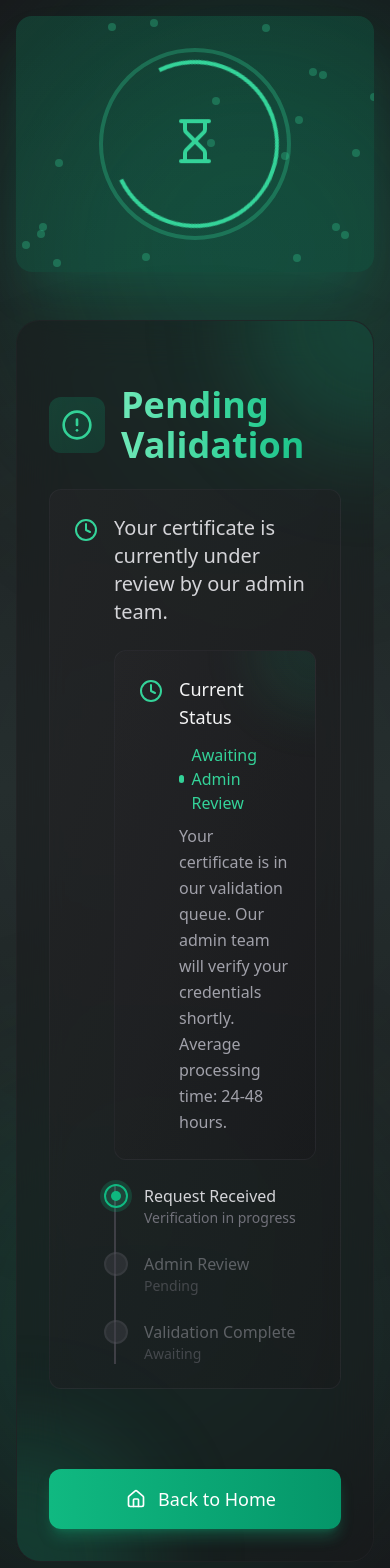
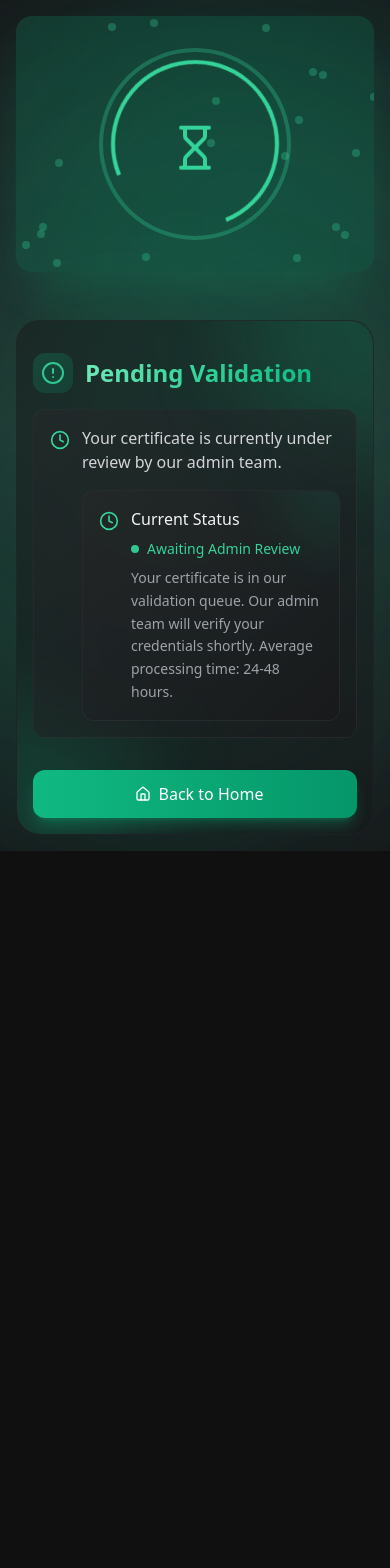
Before and after one commit to Balaji208/Certificate-Validation, a React (Vite) app: page /request-sent in a window 390 px wide. Shown: the top 1568 px of the page. After the commit the page ends 851 px from the top, so only its background shows below. Built offline with nearby package versions, Linux system fonts and the light colour scheme.

Commit message:
Pending Page Responsiveness fixes

```diff
--- a/src/pages/RequestSent.jsx
+++ b/src/pages/RequestSent.jsx
@@ -62,132 +62,77 @@ const ValidationPage = () => {
             </div>
           </div>
           {/* Enhanced Right Side - Content */}
-          <div className="flex flex-col space-y-8 p-8 bg-zinc-900/50 rounded-3xl border border-zinc-800/50 backdrop-blur-xl animate-slideUp relative overflow-hidden group hover:border-emerald-500/30 transition-colors duration-500">
-            {/* Enhanced corner effects */}
+          {/* Enhanced Right Side - Content */}
+<div className="flex flex-col space-y-4 md:space-y-8 p-4 md:p-8 bg-zinc-900/50 rounded-3xl border border-zinc-800/50 backdrop-blur-xl animate-slideUp relative overflow-hidden group hover:border-emerald-500/30 transition-colors duration-500">
+  {/* Corner effects - unchanged */}
   <div className="absolute top-0 right-0 w-64 h-64 bg-emerald-500/20 rounded-full blur-[50px] translate-x-1/2 -translate-y-1/2 group-hover:bg-emerald-400/30 transition-colors duration-500" />
   <div className="absolute bottom-0 left-0 w-64 h-64 bg-emerald-500/20 rounded-full blur-[50px] -translate-x-1/2 translate-y-1/2 group-hover:bg-emerald-400/30 transition-colors duration-500" />
 
-            {/* Content with enhanced animations */}
-            <div className="space-y-6 relative">
-              <div className="flex items-center space-x-4 group/title">
-                <div className="p-3 bg-gradient-to-br from-emerald-500/20 to-emerald-600/20 rounded-xl transform transition-all duration-500 group-hover/title:scale-110 group-hover/title:rotate-12">
-                  <AlertCircle className="w-8 h-8 text-emerald-400 animate-pulse" />
+  {/* Content with responsive adjustments */}
+  <div className="space-y-4 md:space-y-6 relative">
+    <div className="flex items-center space-x-3 md:space-x-4 group/title">
+      <div className="p-2 md:p-3 bg-gradient-to-br from-emerald-500/20 to-emerald-600/20 rounded-xl transform transition-all duration-500 group-hover/title:scale-110 group-hover/title:rotate-12">
+        <AlertCircle className="w-6 h-6 md:w-8 md:h-8 text-emerald-400 animate-pulse" />
       </div>
-                <h1 className="text-4xl md:text-5xl font-bold bg-gradient-to-r from-emerald-300 via-emerald-400 to-emerald-500 bg-clip-text text-transparent animate-gradient">
+      <h1 className="text-2xl md:text-4xl lg:text-5xl font-bold bg-gradient-to-r from-emerald-300 via-emerald-400 to-emerald-500 bg-clip-text text-transparent animate-gradient">
         Pending Validation
       </h1>
     </div>
 
     {/* Enhanced status card */}
-              <div className="group/card relative p-6 bg-gradient-to-br from-zinc-800/50 to-zinc-900/50 rounded-xl border border-zinc-700/30 hover:border-emerald-500/30 transition-all duration-500 overflow-hidden hover:shadow-lg hover:shadow-emerald-500/10">
+    <div className="group/card relative p-4 md:p-6 bg-gradient-to-br from-zinc-800/50 to-zinc-900/50 rounded-xl border border-zinc-700/30 hover:border-emerald-500/30 transition-all duration-500 overflow-hidden hover:shadow-lg hover:shadow-emerald-500/10">
       <div className="absolute top-0 right-0 w-full h-full bg-gradient-to-br from-emerald-500/0 to-emerald-500/10 opacity-0 group-hover/card:opacity-100 transition-opacity duration-500" />
 
-                <div className="relative flex items-start space-x-4">
+      <div className="relative flex items-start space-x-3 md:space-x-4">
         <div className="flex-shrink-0 mt-1 transform group-hover/card:rotate-180 transition-transform duration-700">
-                    <Clock className="w-6 h-6 text-emerald-400" />
+          <Clock className="w-5 h-5 md:w-6 md:h-6 text-emerald-400" />
         </div>
-                  {/* Rest of the status card content */}
-                  <div className="space-y-6">
-                    {" "}
-                    <p className="text-xl text-zinc-300">
-                      {" "}
-                      Your certificate is currently under review by our admin
-                      team.{" "}
-                    </p>{" "}
-                    {/* Status Card with Better Clock Positioning */}{" "}
-                    <div className="group relative p-6 bg-gradient-to-br from-zinc-800/50 to-zinc-900/50 rounded-xl border border-zinc-700/30 hover:border-emerald-500/30 transition-colors duration-300 overflow-hidden">
-                      {" "}
-                      <div className="absolute top-0 right-0 w-32 h-32 bg-emerald-500/10 rounded-full blur-xl translate-x-1/2 -translate-y-1/2 group-hover:bg-emerald-500/20 transition-colors duration-300" />{" "}
-                      <div className="flex items-start space-x-4">
-                        {" "}
+        <div className="space-y-4 md:space-y-6">
+          <p className="text-base md:text-xl text-zinc-300">
+            Your certificate is currently under review by our admin team.
+          </p>
+
+          {/* Status Card */}
+          <div className="group relative p-4 md:p-6 bg-gradient-to-br from-zinc-800/50 to-zinc-900/50 rounded-xl border border-zinc-700/30 hover:border-emerald-500/30 transition-colors duration-300 overflow-hidden">
+            <div className="absolute top-0 right-0 w-32 h-32 bg-emerald-500/10 rounded-full blur-xl translate-x-1/2 -translate-y-1/2 group-hover:bg-emerald-500/20 transition-colors duration-300" />
+            <div className="flex items-start space-x-3 md:space-x-4">
               <div className="flex-shrink-0 mt-1">
-                          {" "}
-                          <Clock className="w-6 h-6 text-emerald-400 group-hover:animate-spin-slow" />{" "}
-                        </div>{" "}
-                        <div className="flex-grow space-y-3">
-                          {" "}
-                          <p className="text-lg text-zinc-100 font-medium">
-                            {" "}
-                            Current Status{" "}
-                          </p>{" "}
+                <Clock className="w-5 h-5 md:w-6 md:h-6 text-emerald-400 group-hover:animate-spin-slow" />
+              </div>
+              <div className="flex-grow space-y-2 md:space-y-3">
+                <p className="text-base md:text-lg text-zinc-100 font-medium">
+                  Current Status
+                </p>
                 <div className="flex flex-col space-y-2">
-                            {" "}
                   <div className="flex items-center space-x-2">
-                              {" "}
-                              <div className="w-2 h-2 rounded-full bg-emerald-400 animate-pulse" />{" "}
-                              <p className="text-emerald-400">
-                                {" "}
-                                Awaiting Admin Review{" "}
-                              </p>{" "}
-                            </div>{" "}
-                            <p className="text-zinc-400 leading-relaxed">
-                              {" "}
-                              Your certificate is in our validation queue. Our
-                              admin team will verify your credentials shortly.
-                              Average processing time: 24-48 hours.{" "}
-                            </p>{" "}
-                          </div>{" "}
-                        </div>{" "}
-                      </div>{" "}
-                    </div>{" "}
-                    {/* Timeline with Green Theme */}{" "}
-                    <div className="relative pl-7 border-l-2 border-zinc-700">
-                      {" "}
-                      <div className="space-y-6">
-                        {" "}
-                        {/* Active Step */}{" "}
-                        <div className="relative">
-                          {" "}
-                          <div className="absolute -left-10 top-0 w-6 h-6 rounded-full bg-emerald-400/20 flex items-center justify-center border-2 border-emerald-500 ring-4 ring-emerald-500/20">
-                            {" "}
-                            <div className="w-2.5 h-2.5 rounded-full bg-emerald-500 animate-pulse relative">
-                              {" "}
-                              <div className="absolute inset-0 rounded-full bg-emerald-400 animate-ping opacity-75" />{" "}
-                            </div>{" "}
-                          </div>{" "}
-                          <p className="text-zinc-300">Request Received</p>{" "}
-                          <p className="text-sm text-zinc-500">
-                            {" "}
-                            Verification in progress{" "}
-                          </p>{" "}
-                        </div>{" "}
-                        {/* Pending Step */}{" "}
-                        <div className="relative opacity-50">
-                          {" "}
-                          <div className="absolute -left-10 top-0 w-6 h-6 rounded-full bg-zinc-700 border-2 border-zinc-600" />{" "}
-                          <p className="text-zinc-400">Admin Review</p>{" "}
-                          <p className="text-sm text-zinc-500">Pending</p>{" "}
-                        </div>{" "}
-                        {/* Awaiting Step */}{" "}
-                        <div className="relative opacity-50">
-                          {" "}
-                          <div className="absolute -left-10 top-0 w-6 h-6 rounded-full bg-zinc-700 border-2 border-zinc-600" />{" "}
-                          <p className="text-zinc-400">Validation Complete</p>{" "}
-                          <p className="text-sm text-zinc-500">Awaiting</p>{" "}
-                        </div>{" "}
-                      </div>{" "}
-                    </div>{" "}
+                    <div className="w-2 h-2 rounded-full bg-emerald-400 animate-pulse" />
+                    <p className="text-sm md:text-base text-emerald-400">
+                      Awaiting Admin Review
+                    </p>
+                  </div>
+                  <p className="text-sm md:text-base text-zinc-400 leading-relaxed">
+                    Your certificate is in our validation queue. Our admin team will verify your credentials shortly. Average processing time: 24-48 hours.
+                  </p>
+                </div>
+              </div>
+            </div>
+          </div>
+        </div>
       </div>
     </div>
   </div>
 
-              {/* Enhanced timeline */}
-              <div className="relative pl-8 border-l-2 border-zinc-700 group/timeline">
-                {/* Timeline steps... */}
-              </div>
-            </div>
-
-            {/* Enhanced back button */}
-            <div className="pt-6 relative">
+  {/* Back button */}
+  <div className="pt-4 md:pt-6 relative">
     <button
       onClick={() => navigate("/")}
-                className="group relative flex items-center justify-center space-x-3 w-full bg-gradient-to-r from-emerald-500 to-emerald-600
-                         hover:from-emerald-600 hover:to-emerald-700 text-white px-8 py-4 rounded-xl
+      className="group relative flex items-center justify-center space-x-2 md:space-x-3 w-full bg-gradient-to-r from-emerald-500 to-emerald-600
+               hover:from-emerald-600 hover:to-emerald-700 text-white px-6 md:px-8 py-3 md:py-4 rounded-xl
                transition-all duration-500 hover:scale-105 active:scale-95 shadow-lg
-                         shadow-emerald-500/30 font-medium text-lg overflow-hidden"
+               shadow-emerald-500/30 font-medium text-base md:text-lg overflow-hidden"
     >
       <div className="absolute inset-0 bg-gradient-to-r from-white/0 via-white/20 to-white/0 -translate-x-full group-hover:translate-x-full transition-transform duration-1000" />
-                <Home className="w-5 h-5 transition-transform duration-300 group-hover:-translate-y-1" />
+      <Home className="w-4 h-4 md:w-5 md:h-5 transition-transform duration-300 group-hover:-translate-y-1" />
       <span className="transition-transform duration-300 group-hover:-translate-y-1">
         Back to Home
       </span>
```
Lines whose indentation alone changed are shown as unchanged.
